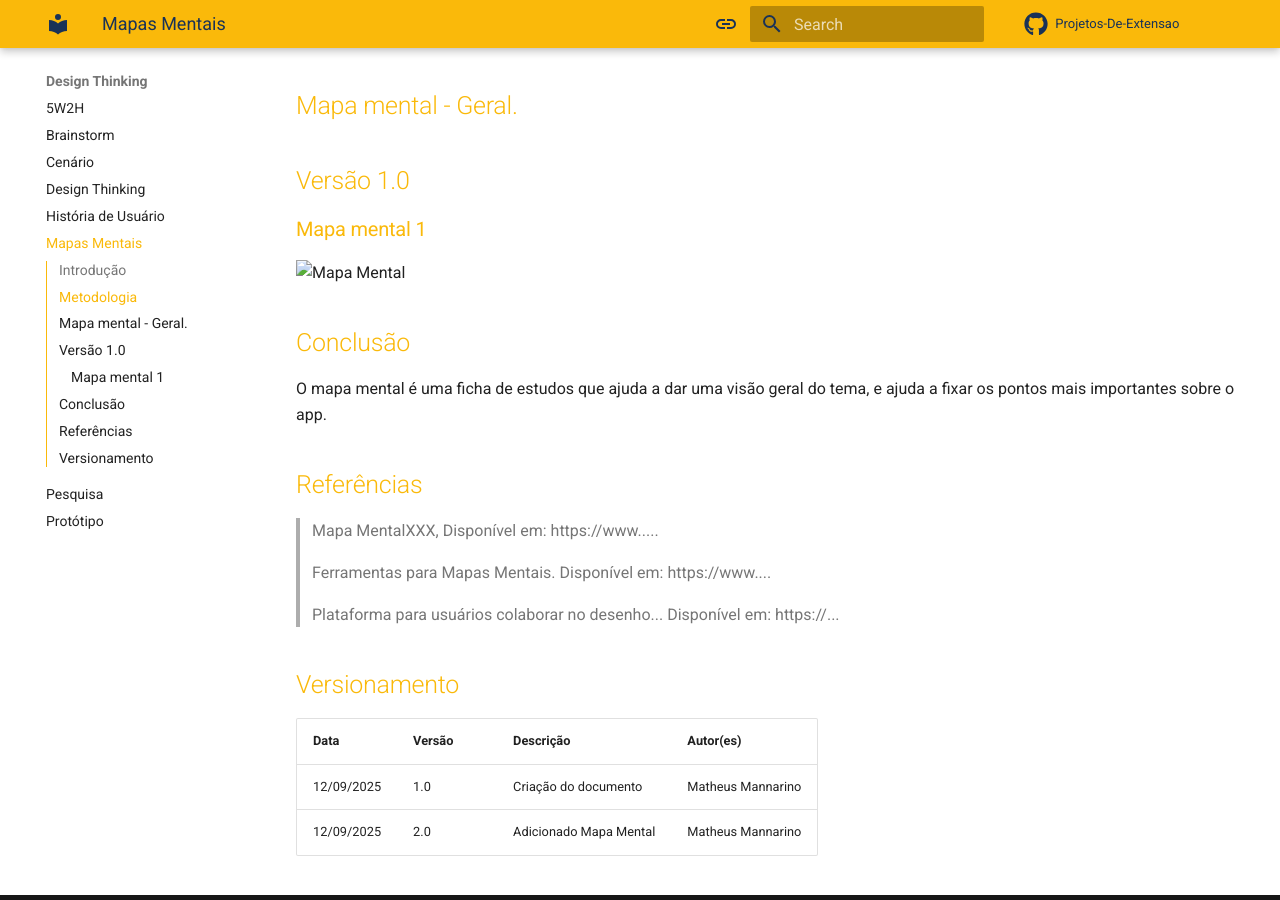
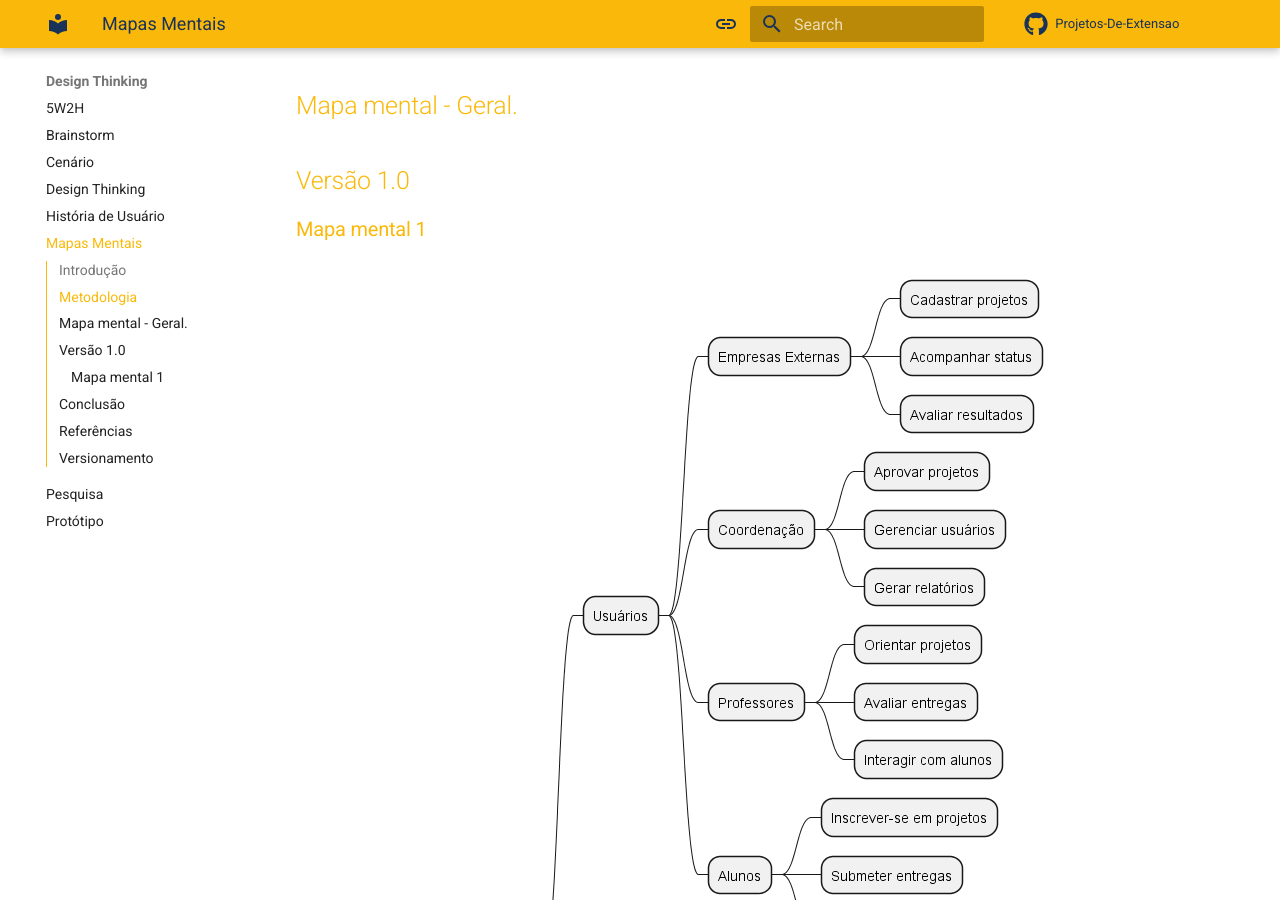
Before and after one commit to Projetos-de-Extensao/PFE_25.2_8003_I, an MkDocs documentation site: the page built from docs/_Design Thinking/mapa_mental.md, in a window 1280 px wide and 900 px high, scrolled down 490 px. Built offline with MkDocs 1.6.1 and Material for MkDocs 9.7.7, drawn with Linux system fonts in a browser that asks for light colours.

Commit message:
updatemapa

```diff
--- a/docs/_Design Thinking/mapa_mental.md
+++ b/docs/_Design Thinking/mapa_mental.md
@@ -21,7 +21,7 @@ Foi levantado um ponto importante sobre o app e, assim, foi produzido o mapa men
 
 ### Mapa mental 1
 
-![Mapa Mental](assets/mapamental.png)
+![Mapa Mental](../assets/mapamental.png)
 
 
 ## Conclusão
```
